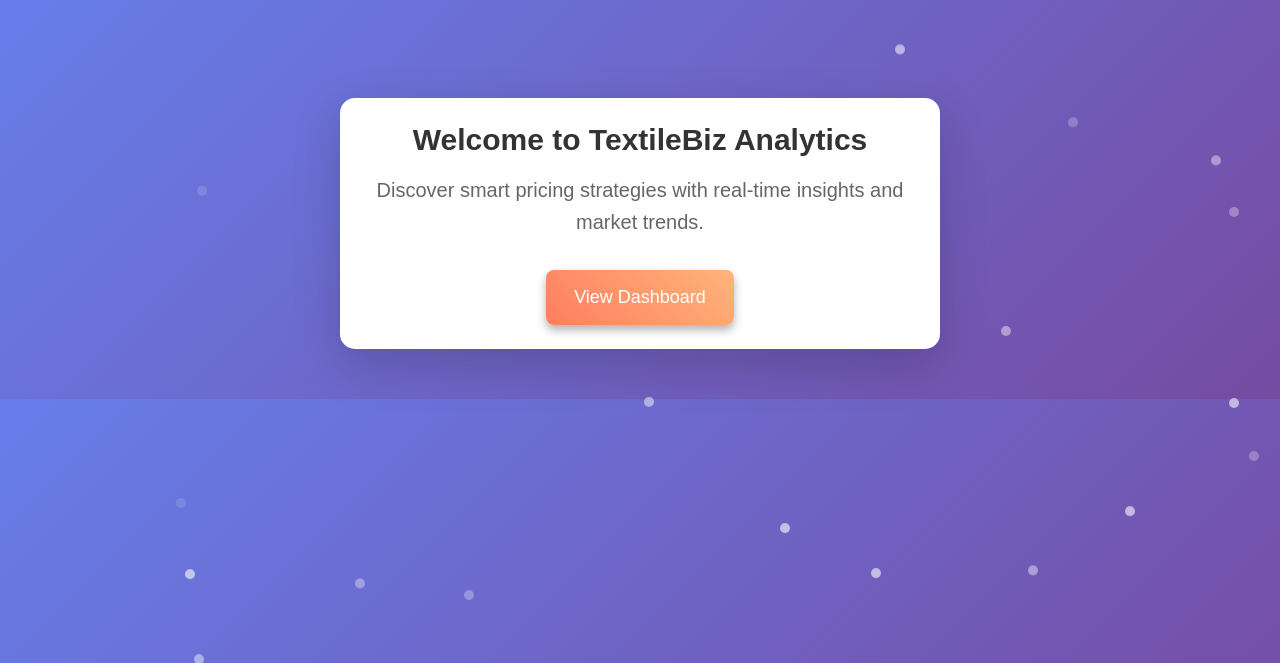
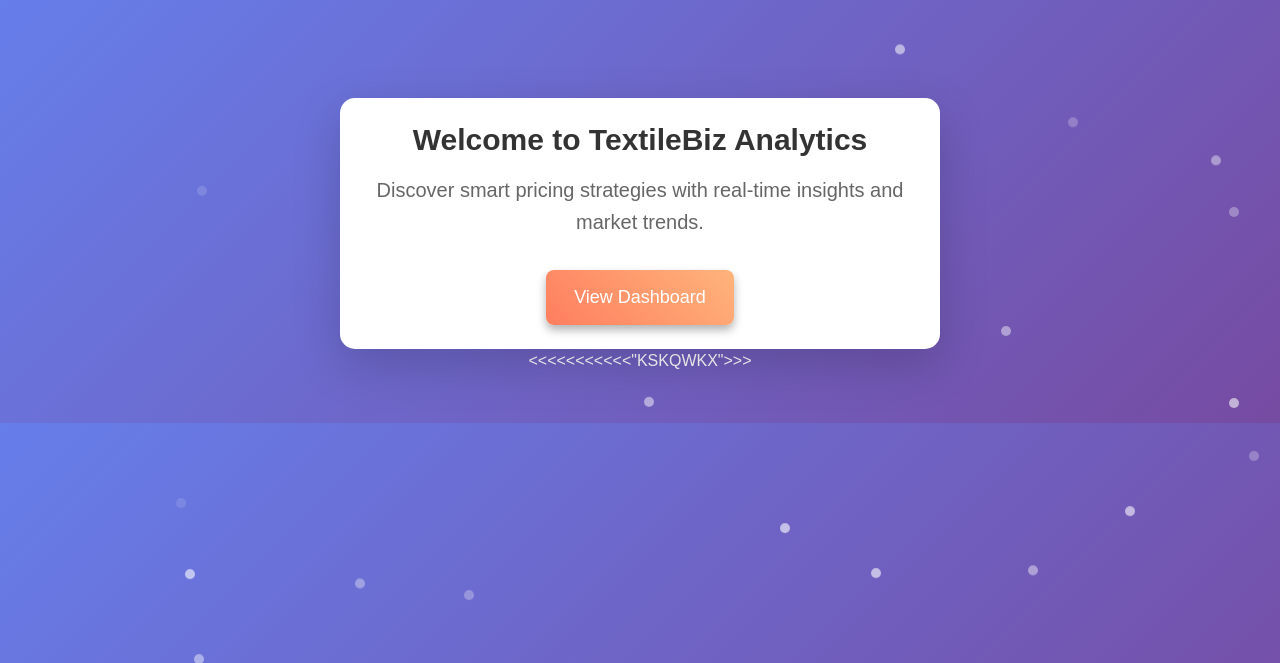
Before and after one commit to SaideepRangoni/TextileBiz-Analytics-Smart-Pricing-Market-Analysis, a Flask app: page / in a window 1280 px wide. Shown: the top 663 px of the page. Run offline with Flask 2, Linux system fonts and the light colour scheme; some libraries are stand-ins or nearby versions.

Commit message:
Update dashboard.html

```diff
--- a/templates/dashboard.html
+++ b/templates/dashboard.html
@@ -135,3 +135,4 @@
     <script src="https://cdn.jsdelivr.net/npm/bootstrap@5.3.0/dist/js/bootstrap.bundle.min.js"></script>
 </body>
 </html><html></html>
+<<<<<<<<<<<"KSKQWKX"<SX>>>></SX>
```
